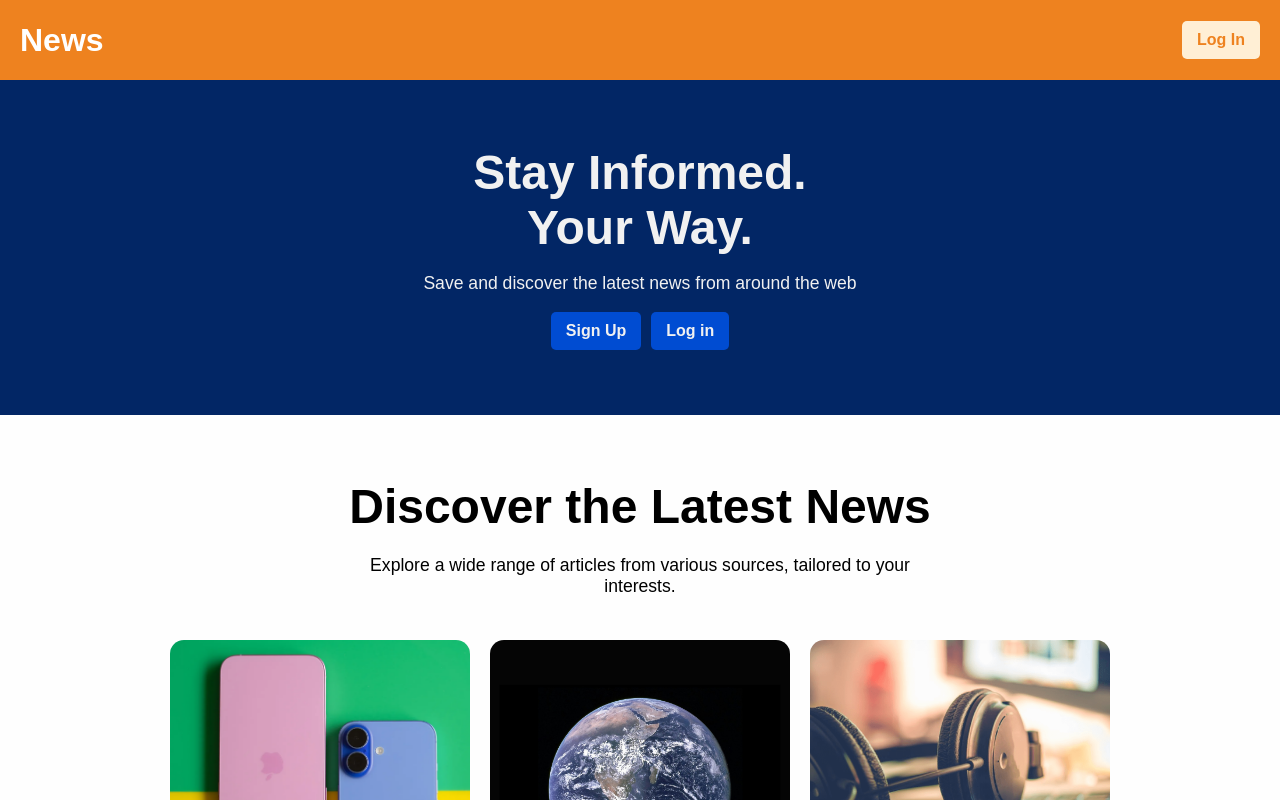
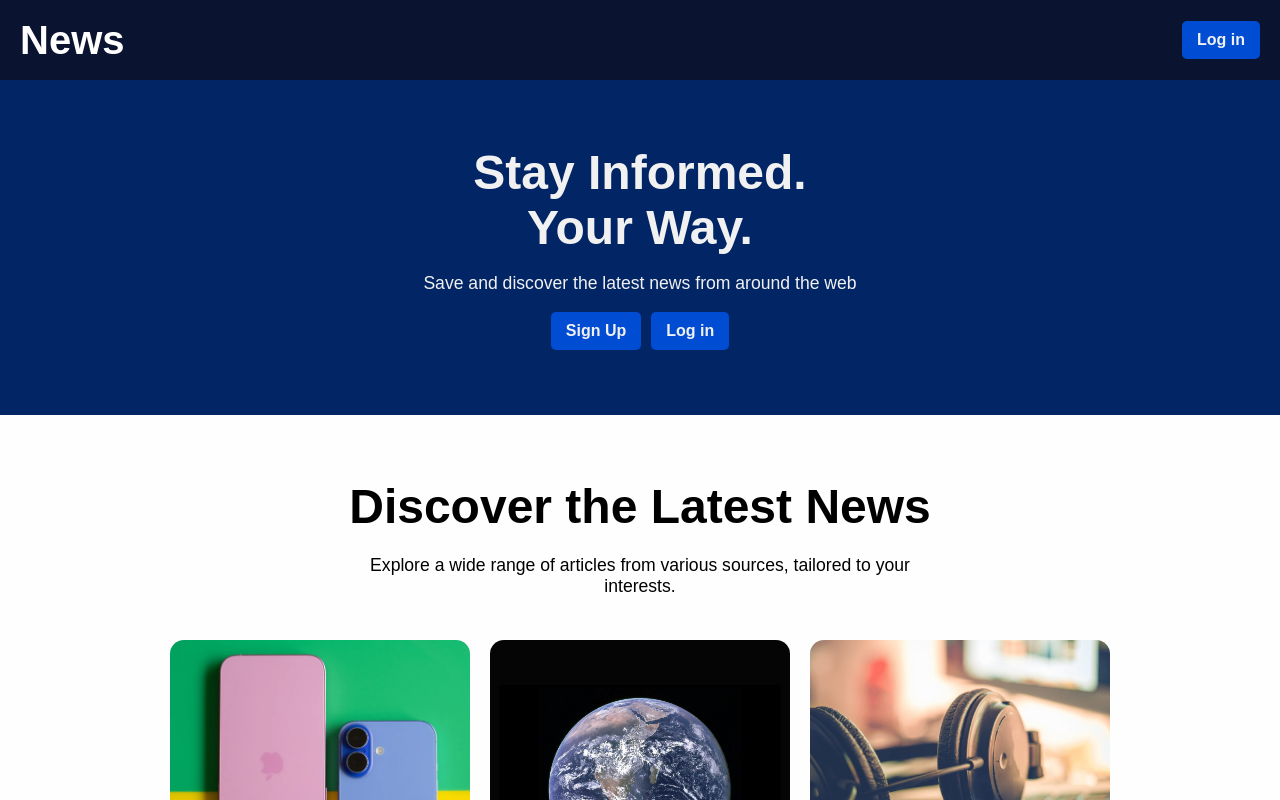
Before and after one commit to LaneLR/news-aggregator-app, a Next.js app: page / in a window 1280 px wide. Built offline with nearby package versions, Linux system fonts and the light colour scheme; no server answers.

Commit message:
style changes to utilize global styles

```diff
--- a/src/components/Footer.jsx
+++ b/src/components/Footer.jsx
@@ -7,7 +7,7 @@ const Wrapper = styled.div`
   justify-content: space-between;
   height: 50px;
   width: 100vw;
-  background-color: #eb9e57ff;
+  background-color: var(--primary-blue);
   color: white;
 `;
 
--- a/src/components/Header.jsx
+++ b/src/components/Header.jsx
@@ -13,7 +13,7 @@ const Wrapper = styled.div`
   height: 80px;
   width: 100vw;
   // background-image: url("images/BronzeHeaderBackground.png");
-  background-color: #EE821F;
+  background-color: var(--dark-blue);
   color: white;
 `;
 
@@ -26,6 +26,7 @@ const LeftContainer = styled.div`
   width: auto;
   height: 100%;
   padding: 0 0 0 20px;
+  background-color: inherit;
 `;
 
 const RightContainer = styled.div`
@@ -37,30 +38,38 @@ const RightContainer = styled.div`
   width: auto;
   height: 100%;
   padding: 0 20px 0 0;
+  background-color: inherit;
 `;
 
 const UserAccountIcon = styled.div`
   width: 40px;
   height: 40px;
-  background-color: #fff;
-  border-radius: 50px;
   display: flex;
   align-items: center;
   justify-content: center;
   font-size: 1.1rem;
-  color: black;
+  color: var(--light-white);
 `;
 
-const LogoutButton = styled.button`
-  background-color: rgb(179, 40, 31);
-  color: white;
-  border: none;
-  border-radius: 5px;
-  padding: 10px 15px;
+const HeaderLogoBox = styled.div`
+  display: flex;
+  background-color: inherit;
+  font-size: 2.5rem;
+  font-weight: 700;
+`;
+
+const MenuIcon = styled.div`
+  width: 20px;
+  height: 16px;
+  display: flex;
+  flex-direction: column;
+  justify-content: space-between;
   cursor: pointer;
-  font-size: 1rem;
-  &:hover {
-    background-color: rgb(139, 15, 15);
+  span {
+    display: block;
+    width: 100%;
+    height: 2px;
+    background-color: var(--white);
   }
 `;
 
@@ -74,18 +83,18 @@ export default function Header() {
       {!!session ? (
         <>
           <LeftContainer>
-            {session?.user ?
-            <Link href={'/news'}>
+            {session?.user ? (
+              <Link href={"/news"}>
                 {/* <Image
                 src={"/images/BronzeLogoHeader.png"}
                 width={100}
                 height={50}
                 alt="Bronze Logo in the Header"
               /> */}
-              News
+                <HeaderLogoBox>News</HeaderLogoBox>
               </Link>
-              :
-            <Link href={'/'}>
+            ) : (
+              <Link href={"/"}>
                 <Image
                   src={"/images/BronzeLogoHeader.png"}
                   width={100}
@@ -93,18 +102,24 @@ export default function Header() {
                   alt="Bronze Logo in the Header"
                 />
               </Link>
-            }
+            )}
           </LeftContainer>
           <RightContainer>
             <nav style={{ display: "flex", columnGap: "10px" }}>
-              <LogoutButton onClick={() => signOut({ callbackUrl: "/login" })}>
+              <Button
+                bgColor={"var(--primary-blue)"}
+                clr={"var(--light-white)"}
+                onClick={() => signOut({ callbackUrl: "/login" })}
+              >
                 Log out
-              </LogoutButton>
+              </Button>
               <Link href="/account">
                 <UserAccountIcon>
-                  <p>
-                    {session?.user?.username?.slice(0, 2).toUpperCase()}
-                  </p>
+                  <MenuIcon>
+                    <span></span>
+                    <span></span>
+                    <span></span>
+                  </MenuIcon>
                 </UserAccountIcon>
               </Link>
             </nav>
@@ -120,13 +135,18 @@ export default function Header() {
                 height={39}
                 alt="Bronze Logo in the Header"
               /> */}
-              <p style={{fontWeight: '600', fontSize: '2rem'}}>News</p>
+              <HeaderLogoBox>News</HeaderLogoBox>
             </Link>
           </LeftContainer>
           <RightContainer>
             <nav style={{ display: "flex", columnGap: "10px" }}>
               <Link href={"/login"}>
-                <Button bgColor="#FFEFD5" clr={"#EE821F"}>Log In</Button>
+                <Button
+                  bgColor={"var(--primary-blue)"}
+                  clr={"var(--light-white)"}
+                >
+                  Log in
+                </Button>
               </Link>
             </nav>
           </RightContainer>
```
Lines whose indentation alone changed are shown as unchanged.
